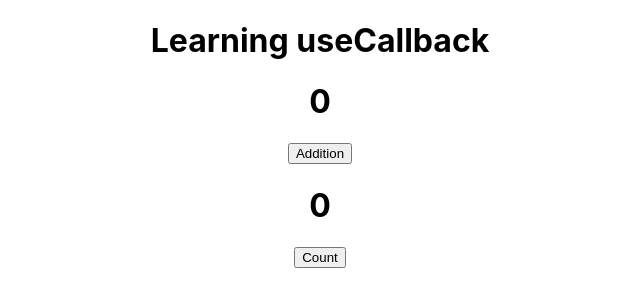
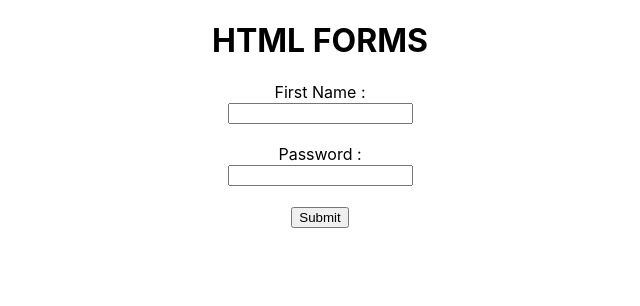
Before and after one commit to Rohittyagiii/React-app, a React (Create React App) app in the folder my-app/: page / in a window 1280 px wide. Shown: the top 306 px of the page, without its empty margins (320-960 px from the left). Built offline with nearby package versions, Linux system fonts and the light colour scheme; the HTML template or start-up script is replaced by a standard one.

Commit message:
initial message

```diff
--- a/my-app/src/App.js
+++ b/my-app/src/App.js
@@ -1,22 +1,38 @@
 import './App.css';
-import React, { useCallback, useState } from 'react';
-import ChildA from './ChildA';
+import React, { useState } from 'react';
 
 function App() {
-  const [add,setAdd] = useState(0);
-const [count,setCount] = useState(0);
-  const Learning = useCallback(()=>{
-    //some operation
-  },[]);
+    const [name,setName] = useState("");
+    const [password,setPassword] = useState("");
+   function handleChange(e){
+    // console.log(e.target.value);
+    //  setName(e.target.value);
+    // const capitalName = (e.target.value).toUpperCase();
+    //  setName(capitalName);
+
+    if(e.target.name == "firstName"){
+      // console.log(e.target.name);
+
+      const capitalName = (e.target.value).toUpperCase();
+      setName(capitalName);
+    }
+    else{
+      setPassword(e.target.value)
+    }
+
+   }
    return(
-    <div className='App'>
-      <h1>Learning useCallback</h1>
-      <h1>{add}</h1>
-      <button  onClick={()=>{setAdd(add + 1)}}>Addition</button>
-      <h1>{count}</h1>
-      <button  onClick={()=>{setCount(count + 2)}}>Count</button>
-    </div>
-   ) ;
+     <>
+     <form className='App'>
+     <h1>HTML FORMS</h1>
+      <label>First Name :</label><br/>
+      <input type='text' name='firstName' value={name} onChange={handleChange}/> <br/> <br/>
+      <label>Password :</label> <br/>
+      <input type='text' name='password' value={password} onChange={handleChange}/> <br/> <br/>
+      <button>Submit</button>
+     </form>
+     </>
+   )
   }
 
 export default App;
```
